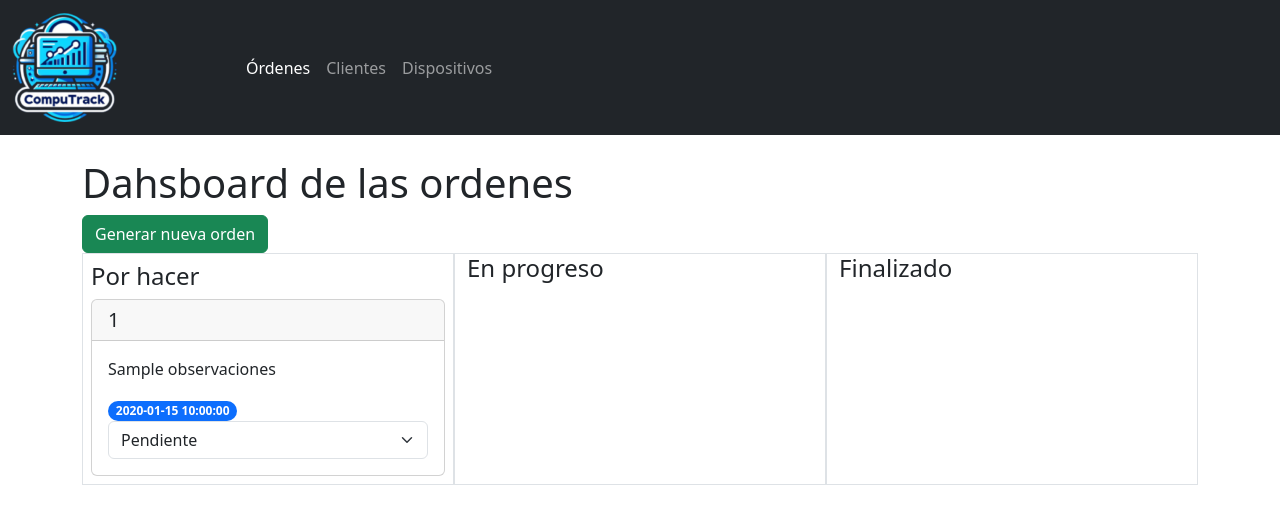
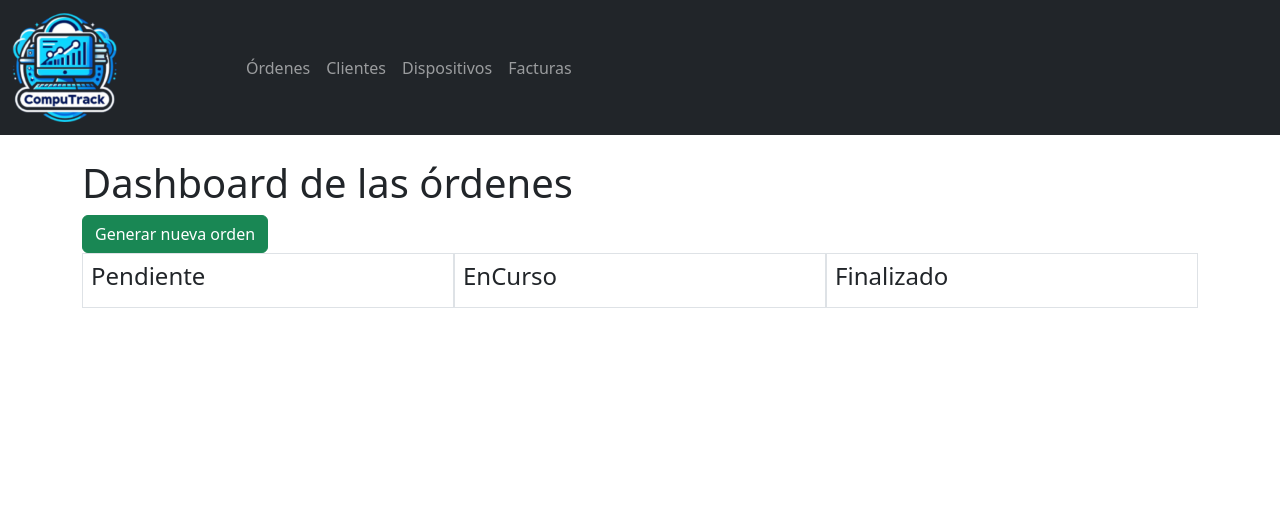
Before and after one commit to aillera91/computrack, a CodeIgniter 4 app: the page made by app/Views/ordenes/listado.php in a window 1280 px wide. Shown: the top 524 px of the page. Run offline with PHP 8.4 and a stand-in for CodeIgniter, Linux system fonts and the light colour scheme; the template is opened without the code that fills it: most values are stand-ins (such as "Sample title", 1, 10 or a date in 2020); some libraries are stand-ins or nearby versions.

Commit message:
Comenzando estructura de Facturas

```diff
--- a/app/Views/ordenes/listado.php
+++ b/app/Views/ordenes/listado.php
@@ -2,16 +2,20 @@
 
 <?= $this->section('contenido') ?>
 
-<h1>Dahsboard de las ordenes </h1>
+<h1>Dashboard de las órdenes</h1>
 
 <a class="btn btn-success" href="<?= site_url('ordenes/nueva') ?>">Generar nueva orden</a>
 
 <div class="container">
 	<div class="row">
+		<?php foreach (['pendiente', 'enCurso', 'finalizado'] as $estado): ?>
 			<div class="col-lg-4 border p-2">
-            <h4>Por hacer</h4>
+				<h4>
+					<?= ucfirst($estado) ?>
+				</h4>
 
 				<?php foreach ($ordenes as $orden): ?>
+					<?php if ($orden['estado'] == $estado): ?>
 						<div class="card">
 							<h5 class="card-header">
 								<?= $orden['dispositivo_id'] ?>
@@ -20,26 +24,53 @@
 								<p class="card-text">
 									<?= $orden['observaciones'] ?>
 								</p>
-                        <span class="badge rounded-pill text-bg-primary">
+								<span class="badge rounded-pill
+																								<?php if ($orden['estado'] == 'pendiente'): ?>text-bg-warning
+																								<?php elseif ($orden['estado'] == 'enCurso'): ?>text-bg-primary
+																								<?php elseif ($orden['estado'] == 'finalizado'): ?>text-bg-success
+																								<?php endif; ?>">
 									<?= $orden['fechaIngreso'] ?>
 								</span>
-                        <select name="" id="" class="form-select">
-                            <option value="pendiente">Pendiente</option>
-                            <option value="enCurso">En Curso</option>
-                            <option value="finalizado">Finalizado</option>
+								<?php if ($orden['estado'] != 'finalizado'): ?>
+									<select name="estado" class="form-select estado-select" data-orden-id="<?= $orden['id'] ?>"
+										onchange="actualizarEstado(<?= $orden['id'] ?>, this.value)">
+										<option value="pendiente" <?= ($orden['estado'] == 'pendiente') ? 'selected' : '' ?>>Pendiente</option>
+										<option value="enCurso" <?= ($orden['estado'] == 'enCurso') ? 'selected' : '' ?>>En Curso</option>
+										<option value="finalizado" <?= ($orden['estado'] == 'finalizado') ? 'selected' : '' ?>>Finalizado</option>
 									</select>
+								<?php endif; ?>
 							</div>
+						</div>
+					<?php endif; ?>
+				<?php endforeach; ?>
 			</div>
 		<?php endforeach; ?>
 	</div>
-        <div class="col-lg-4 border">
-            <h4>En progreso</h4>
-        </div>
-        <div class="col-lg-4 border">
-            <h4>Finalizado</h4>
-        </div>
-    </div>
 </div>
 
+<script>
+	$(document).ready(function () {
+		$('.estado-select').change(function () {
+			var ordenId = $(this).data('orden-id');
+			var nuevoEstado = $(this).val();
+
+			$.ajax({
+				type: "POST",
+				url: "<?= site_url('ordenes/actualizar_estado') ?>",
+				data: { orden_id: ordenId, estado: nuevoEstado },
+				success: function (response) {
+					if (response.success) {
+						location.reload(); // Recargar la página después de actualizar el estado
+					} else {
+						console.log("Error al actualizar el estado.");
+					}
+				},
+				error: function () {
+					console.log("Error de conexión.");
+				}
+			});
+		});
+	});
+</script>
 
 <?= $this->endSection() ?>
--- a/app/Views/ui/cabecera.php
+++ b/app/Views/ui/cabecera.php
@@ -1,22 +1,24 @@
 <nav class="navbar navbar-expand-lg navbar-dark bg-dark">
   <div class="container-fluid">
-    <a class="navbar-brand" href="<?= base_url('/clientes') ?>">
-      <img class="img-fluid w-50" src="<?= base_url('/imagenes/logo.png') ?>" alt="">
+    <a class="navbar-brand" href="<?= base_url('/clientes')?>">
+        <img class="img-fluid w-50" src="<?= base_url('/imagenes/logo.png')?>" alt="">
     </a>
-    <button class="navbar-toggler" type="button" data-bs-toggle="collapse" data-bs-target="#navbarNav"
-      aria-controls="navbarNav" aria-expanded="false" aria-label="Toggle navigation">
+    <button class="navbar-toggler" type="button" data-bs-toggle="collapse" data-bs-target="#navbarNav" aria-controls="navbarNav" aria-expanded="false" aria-label="Toggle navigation">
       <span class="navbar-toggler-icon"></span>
     </button>
     <div class="collapse navbar-collapse" id="navbarNav">
       <ul class="navbar-nav">
         <li class="nav-item">
-          <a class="nav-link active" aria-current="page" href="<?= base_url('/ordenes') ?>">Órdenes</a>
+          <a class="nav-link" aria-current="page" href="<?= base_url('/ordenes')?>">Órdenes</a>
         </li>
         <li class="nav-item">
-          <a class="nav-link" href="<?= base_url('/clientes') ?>">Clientes</a>
+          <a class="nav-link" href="<?= base_url('/clientes')?>">Clientes</a>
         </li>
         <li class="nav-item">
-          <a class="nav-link" href="<?= base_url('/dispositivos') ?>">Dispositivos</a>
+          <a class="nav-link" href="<?= base_url('/dispositivos')?>">Dispositivos</a>
+        </li>
+        <li class="nav-item">
+          <a class="nav-link" href="<?= base_url('/facturas')?>">Facturas</a>
         </li>
       </ul>
     </div>
```
Also changed, not shown: app/Config/Routes.php (+7 -1 lines), app/Controllers/FacturaController.php (added, +19 -0 lines), app/Controllers/OrdenController.php (+32 -4 lines), app/Views/facturas/crear.php (added, +24 -0 lines). Lines whose indentation alone changed are shown as unchanged.
